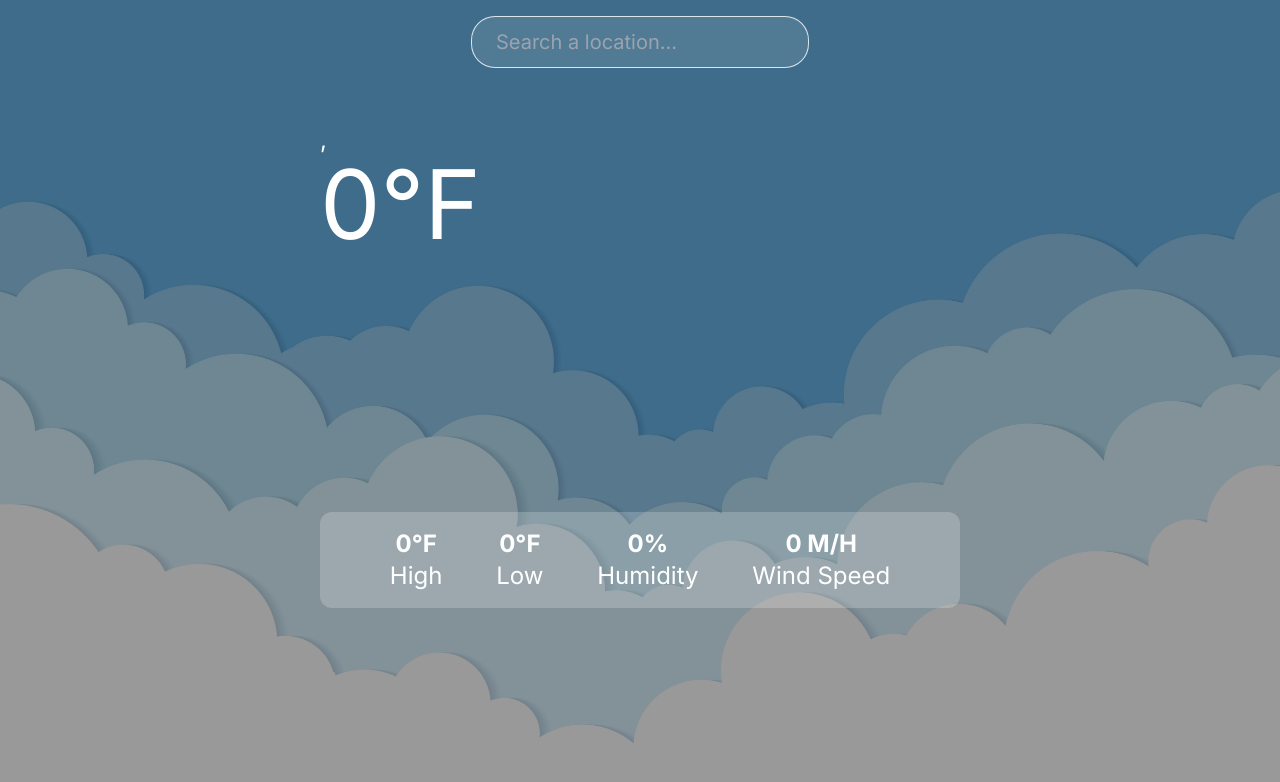
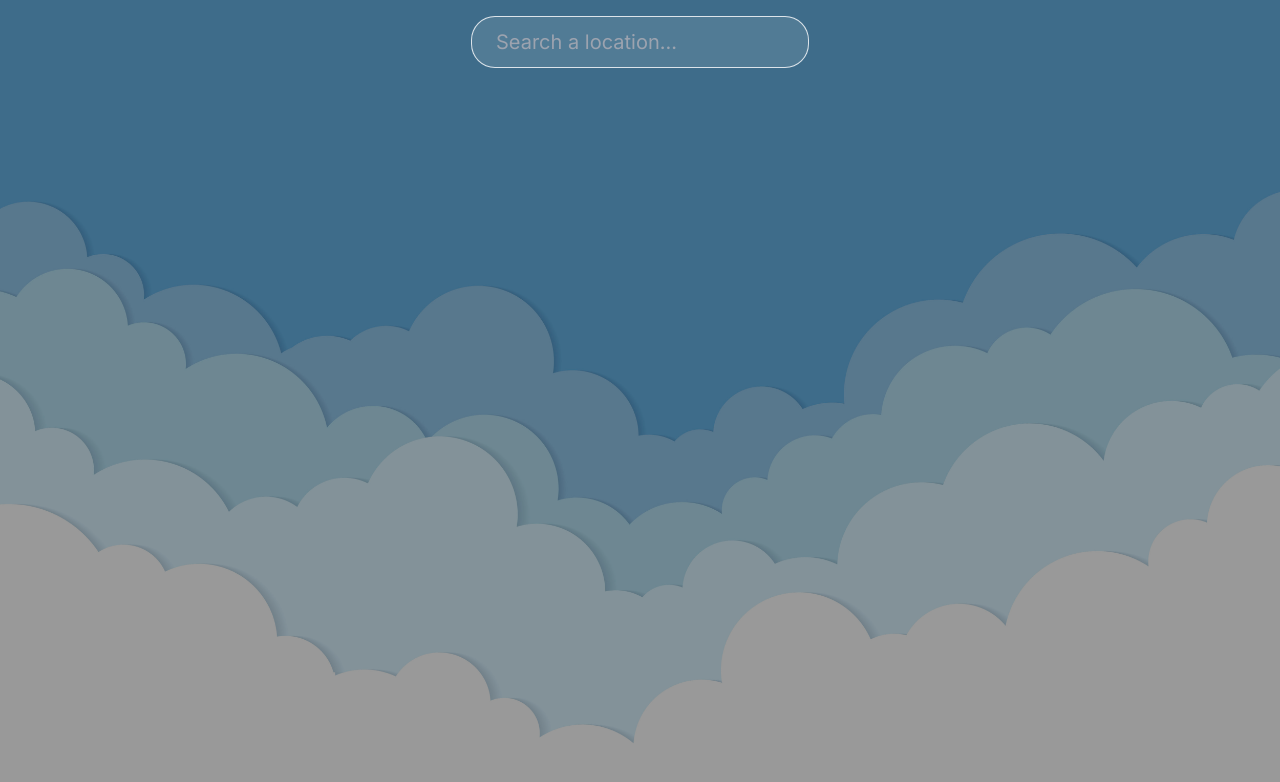
Before and after one commit to zackhanni/next-weather-app, a Next.js app: page / in a window 1280 px wide. Shown: the top 782 px of the page. Built offline with nearby package versions, Linux system fonts and the light colour scheme.

Commit message:
hide main container before search

```diff
--- a/src/app/page.tsx
+++ b/src/app/page.tsx
@@ -69,7 +69,7 @@ export default function Home(): JSX.Element {
           type="text"
         />
       </div>
-      {data.name !== undefined && (
+      {data.name !== '' && (
         <div className="container flex flex-col m-auto justify-between relative max-w-2xl top-10">
           <div className="top w-full">
             <div className="location">
```
